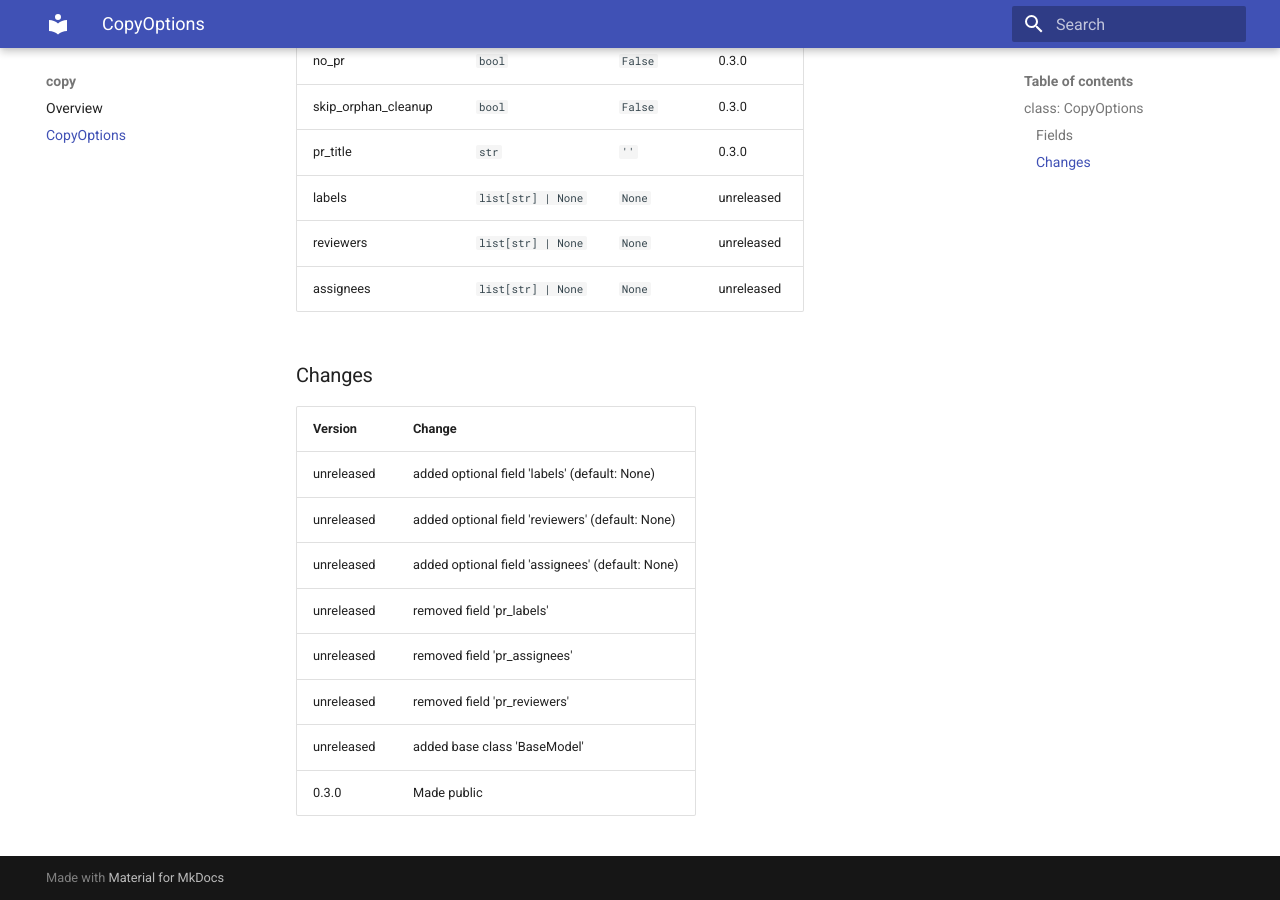
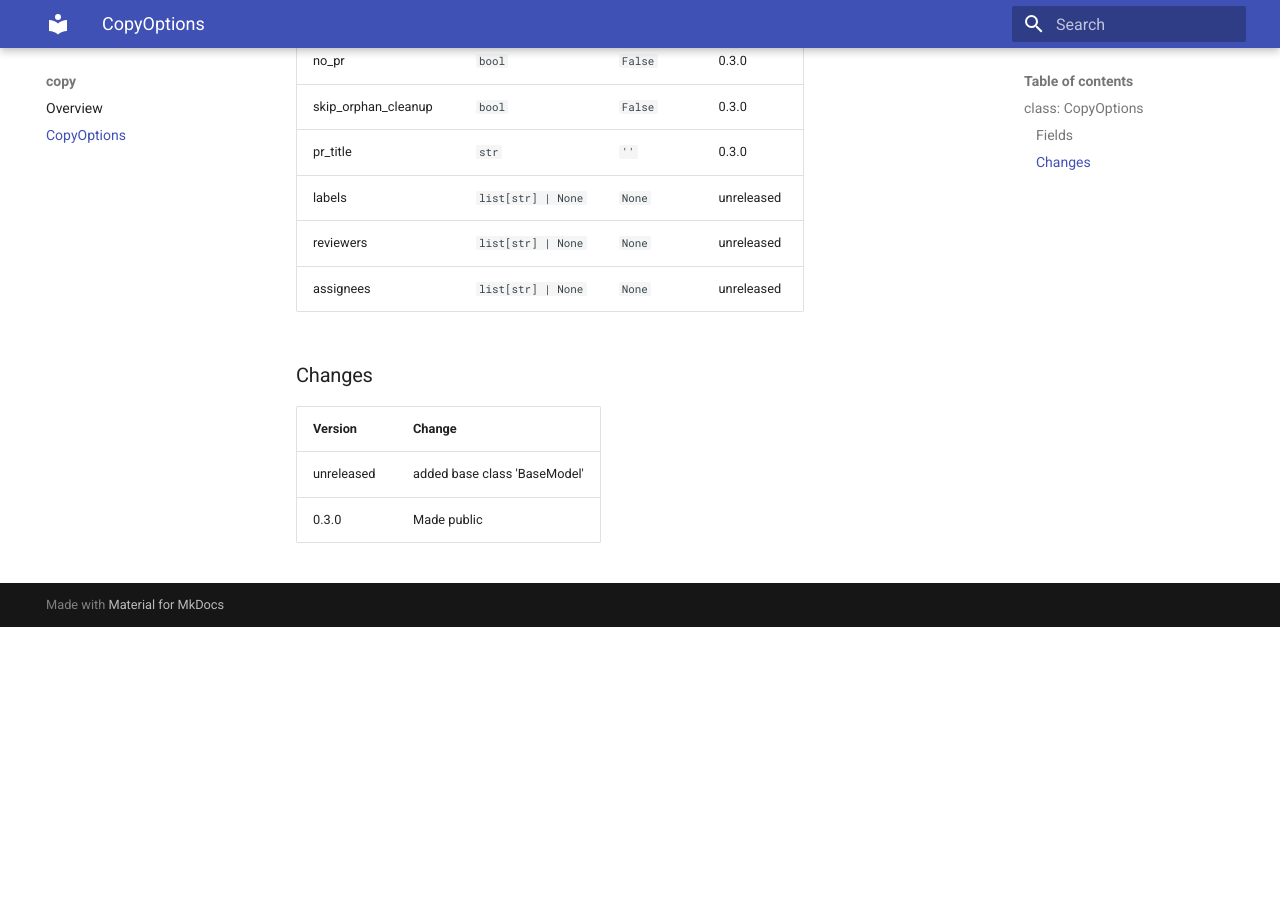
Before and after one commit to EspenAlbert/path-sync, an MkDocs documentation site: the page built from docs/copy/copyoptions.md, in a window 1280 px wide and 900 px high, scrolled down 988 px. Built offline with MkDocs 1.6.1 and Material for MkDocs 9.7.7, drawn with Linux system fonts in a browser that asks for light colours; after the commit the page ends 1615 px from its top, so only the background shows below that.

Commit message:
pkg-ext updates 4

```diff
--- a/docs/copy/copyoptions.md
+++ b/docs/copy/copyoptions.md
@@ -44,12 +44,6 @@ class CopyOptions(BaseModel):
 
 | Version | Change |
 |---------|--------|
-| unreleased | added optional field 'labels' (default: None) |
-| unreleased | added optional field 'reviewers' (default: None) |
-| unreleased | added optional field 'assignees' (default: None) |
-| unreleased | removed field 'pr_labels' |
-| unreleased | removed field 'pr_assignees' |
-| unreleased | removed field 'pr_reviewers' |
 | unreleased | added base class 'BaseModel' |
 | 0.3.0 | Made public |
 <!-- === OK_EDIT: pkg-ext copyoptions_changes === -->
```
Also changed, not shown: docs/config/prdefaults.md (+1 -1 lines), docs/dep_update/prconfig.md (+1 -3 lines).
